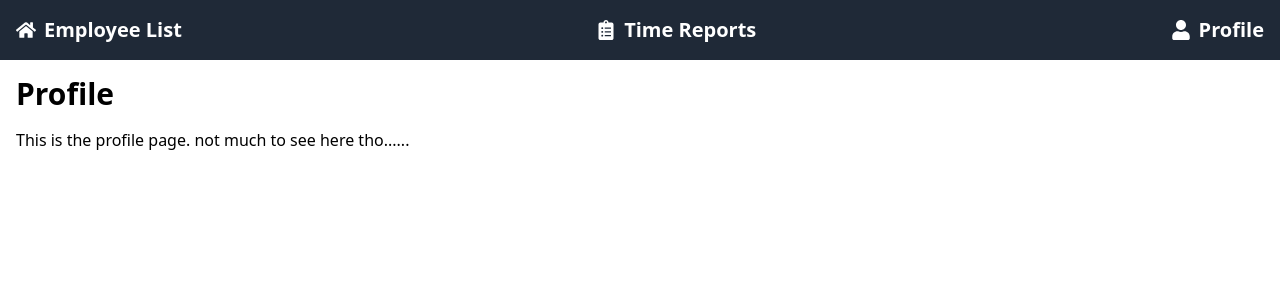
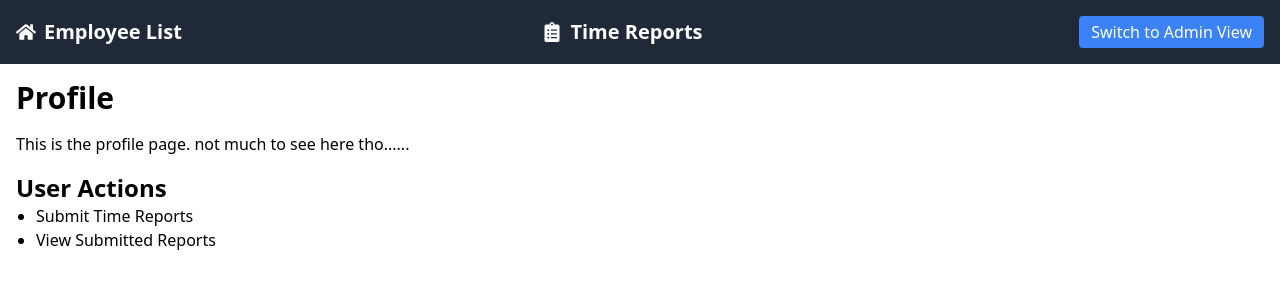
Before and after one commit to Junotas/work-report-frontend, a React (Vite) app: page /work-report-frontend/profile in a window 1280 px wide. Shown: the top 300 px of the page. Built offline with nearby package versions, Linux system fonts and the light colour scheme.

Commit message:
added useState roles to the project for demo purposes

```diff
--- a/src/App.tsx
+++ b/src/App.tsx
@@ -1,4 +1,4 @@
-import React from 'react';
+import React, { useState } from 'react';
 import { BrowserRouter as Router, Route, Routes } from 'react-router-dom';
 import Header from './components/Header';
 import EmployeeListPage from './pages/EmployeeListPage';
@@ -8,15 +8,21 @@ import TimeReportListPage from './pages/TimeReportListPage';
 import './index.css';
 
 const App: React.FC = () => {
+  const [userRole, setUserRole] = useState<string>('user'); // Initialize as 'user'
+
   return (
     <Router basename="/work-report-frontend">
       <div>
-        <Header />
+        <Header userRole={userRole} setUserRole={setUserRole} /> {/* Pass userRole and setUserRole */}
         <Routes>
-          <Route path="/" element={<EmployeeListPage />} />
-          <Route path="/employees/:employeeId" element={<EmployeeProfilePage />} />
-          <Route path="/profile" element={<ProfilePage />} />
-          <Route path="/time-reports" element={<TimeReportListPage />} />
+          {/* @ts-expect-error: Ignoring type error for userRole prop */}
+          <Route path="/" element={<EmployeeListPage userRole={userRole} />} />
+          {/* @ts-expect-error: Ignoring type error for userRole prop */}
+          <Route path="/employees/:employeeId" element={<EmployeeProfilePage userRole={userRole} />} />
+          {/* @ts-expect-error: Ignoring type error for userRole prop */}
+          <Route path="/profile" element={<ProfilePage userRole={userRole} />} />
+          {/* @ts-expect-error: Ignoring type error for userRole prop */}
+          <Route path="/time-reports" element={<TimeReportListPage userRole={userRole} />} />
         </Routes>
       </div>
     </Router>
--- a/src/components/EmployeeList.tsx
+++ b/src/components/EmployeeList.tsx
@@ -12,9 +12,10 @@ interface Employee {
 interface EmployeeListProps {
   employees: Employee[] | null;
   onRemoveEmployee: (employeeId: number) => void;
+  userRole: 'admin' | 'user';
 }
 
-const EmployeeList: React.FC<EmployeeListProps> = ({ employees, onRemoveEmployee }) => {
+const EmployeeList: React.FC<EmployeeListProps> = ({ employees, onRemoveEmployee, userRole }) => {
   if (!employees || !Array.isArray(employees)) {
     return <div>No employees available</div>;
   }
@@ -24,12 +25,14 @@ const EmployeeList: React.FC<EmployeeListProps> = ({ employees, onRemoveEmployee
       {employees.map((employee) => (
         <li key={employee.id} className="flex justify-between items-center p-2 mb-2 bg-gray-100 rounded cursor-pointer hover:bg-gray-200">
           <Link to={`/employees/${employee.id}`} className="text-blue-500 hover:underline">{employee.name}</Link>
+          {userRole === 'admin' && (
             <button
               onClick={() => onRemoveEmployee(employee.id)}
               className="bg-red-500 text-white px-3 py-1 rounded hover:bg-red-700"
             >
               <FaTrash />
             </button>
+          )}
         </li>
       ))}
     </ul>
--- a/src/components/EmployeeProfile.tsx
+++ b/src/components/EmployeeProfile.tsx
@@ -1,3 +1,4 @@
+import React from 'react';
 import { useForm, Controller, SubmitHandler } from 'react-hook-form';
 import { LocalizationProvider, DateTimePicker } from '@mui/x-date-pickers';
 import { AdapterDayjs } from '@mui/x-date-pickers/AdapterDayjs';
@@ -20,11 +21,12 @@ interface TimeReport {
 
 interface EmployeeProfileProps {
   employee: Employee;
+  userRole: 'admin' | 'user';
 }
 
 const dateFormat = "YYYY-MM-DDTHH:mm:ss";
 
-const EmployeeProfile: React.FC<EmployeeProfileProps> = ({ employee }) => {
+const EmployeeProfile: React.FC<EmployeeProfileProps> = ({ employee, userRole }) => {
   const { control, handleSubmit } = useForm<TimeReport>();
 
   const onSubmit: SubmitHandler<TimeReport> = async (data) => {
@@ -56,6 +58,7 @@ const EmployeeProfile: React.FC<EmployeeProfileProps> = ({ employee }) => {
       <p>Admin: {employee.isAdmin ? 'Yes' : 'No'}</p>
 
       <h3 className="text-xl font-semibold mt-6 mb-2">Report Hours Worked</h3>
+      {userRole === 'user' && (
         <LocalizationProvider dateAdapter={AdapterDayjs}>
           <form onSubmit={handleSubmit(onSubmit)}>
             <Controller
@@ -91,6 +94,7 @@ const EmployeeProfile: React.FC<EmployeeProfileProps> = ({ employee }) => {
             </Button>
           </form>
         </LocalizationProvider>
+      )}
     </div>
   );
 };
--- a/src/components/Header.tsx
+++ b/src/components/Header.tsx
@@ -1,8 +1,17 @@
 import React from 'react';
 import { Link } from 'react-router-dom';
-import { FaUser, FaClipboardList, FaHome } from 'react-icons/fa';
+import {  FaClipboardList, FaHome } from 'react-icons/fa';
 
-const Header: React.FC = () => {
+interface HeaderProps {
+  userRole: string;
+  setUserRole: React.Dispatch<React.SetStateAction<string>>;
+}
+
+const Header: React.FC<HeaderProps> = ({ userRole, setUserRole }) => {
+  const toggleRole = () => {
+    setUserRole(prevRole => (prevRole === 'admin' ? 'user' : 'admin'));
+  };
+
   return (
     <header className="flex justify-between items-center p-4 bg-gray-800 text-white">
       <Link to="/" className="flex items-center text-xl font-bold">
@@ -11,9 +20,12 @@ const Header: React.FC = () => {
       <Link to="/time-reports" className="flex items-center text-xl font-bold">
         <FaClipboardList className="mr-2" /> Time Reports
       </Link>
-      <Link to="/profile" className="flex items-center text-xl font-bold">
-        <FaUser className="mr-2" /> Profile
-      </Link>
+      <button
+        onClick={toggleRole}
+        className="bg-blue-500 text-white px-3 py-1 rounded hover:bg-blue-700 ml-4"
+      >
+        Switch to {userRole === 'admin' ? 'User' : 'Admin'} View
+      </button>
     </header>
   );
 };
--- a/src/components/TimeReportList.tsx
+++ b/src/components/TimeReportList.tsx
@@ -18,9 +18,10 @@ interface TimeReportListProps {
   timeReports: TimeReport[];
   toggleApproval: (id: number, isApproved: boolean) => void;
   deleteTimeReport: (id: number) => void;
+  userRole: 'admin' | 'user';
 }
 
-const TimeReportList: React.FC<TimeReportListProps> = ({ timeReports, toggleApproval, deleteTimeReport }) => {
+const TimeReportList: React.FC<TimeReportListProps> = ({ timeReports, toggleApproval, deleteTimeReport, userRole }) => {
   return (
     <ul className="list-none p-0">
       {timeReports.map((report) => (
@@ -28,12 +29,16 @@ const TimeReportList: React.FC<TimeReportListProps> = ({ timeReports, toggleAppr
           <span>{`Report ID: ${report.id}, Employee: ${report.employeeName || 'Unknown'}`}</span>
           <span>{`From: ${dayjs(report.startTime).format('DD/MM/YYYY hh:mm')} To: ${dayjs(report.endTime).format('DD/MM/YYYY hh:mm')}`}</span>
           <div className="flex space-x-2">
+            {userRole === 'admin' && (
+              <>
                 <button onClick={() => toggleApproval(report.id, report.isApproved)} className="bg-blue-500 text-white px-3 py-1 rounded hover:bg-blue-700">
                   {report.isApproved ? <FaTimes /> : <FaCheck />}
                 </button>
                 <button onClick={() => deleteTimeReport(report.id)} className="bg-red-500 text-white px-3 py-1 rounded hover:bg-red-700">
                   <FaTrash />
                 </button>
+              </>
+            )}
           </div>
         </li>
       ))}
--- a/src/pages/EmployeeListPage.tsx
+++ b/src/pages/EmployeeListPage.tsx
@@ -6,7 +6,11 @@ import axios from 'axios';
 import { API_BASE_URL } from '../apiConfig';
 import { FaPlus, FaSync, FaEye, FaEyeSlash } from 'react-icons/fa';
 
-const EmployeeListPage: React.FC = () => {
+interface EmployeeListPageProps {
+  userRole: 'admin' | 'user';
+}
+
+const EmployeeListPage: React.FC<EmployeeListPageProps> = ({ userRole }) => {
   const { isLoading, error, data: employees, refetch } = useEmployees();
   const [newEmployeeName, setNewEmployeeName] = useState('');
   const [newEmployeeEmail, setNewEmployeeEmail] = useState('');
@@ -68,6 +72,7 @@ const EmployeeListPage: React.FC = () => {
     <div className="container mx-auto p-4">
       <header className="flex justify-between items-center mb-4">
         <h1 className="text-3xl font-bold">Employee List</h1>
+        {userRole === 'admin' && (
           <Button
             onClick={toggleAddEmployee}
             className="bg-blue-500 text-white px-3 py-1 rounded hover:bg-blue-700"
@@ -76,8 +81,9 @@ const EmployeeListPage: React.FC = () => {
           >
             {showAddEmployee ? 'Hide Add Employee' : 'Show Add Employee'}
           </Button>
+        )}
       </header>
-      {showAddEmployee && (
+      {showAddEmployee && userRole === 'admin' && (
         <div className="mb-4">
           <TextField
             label="Name"
@@ -132,11 +138,11 @@ const EmployeeListPage: React.FC = () => {
       />
       <h2 className="text-2xl font-bold mb-2">Admin Employees</h2>
       {adminEmployees && (
-        <EmployeeList employees={adminEmployees} onRemoveEmployee={handleRemoveEmployee} />
+        <EmployeeList employees={adminEmployees} onRemoveEmployee={handleRemoveEmployee} userRole={userRole} />
       )}
       <h2 className="text-2xl font-bold mb-2">Non-Admin Employees</h2>
       {nonAdminEmployees && (
-        <EmployeeList employees={nonAdminEmployees} onRemoveEmployee={handleRemoveEmployee} />
+        <EmployeeList employees={nonAdminEmployees} onRemoveEmployee={handleRemoveEmployee} userRole={userRole} />
       )}
     </div>
   );
--- a/src/pages/EmployeeProfilePage.tsx
+++ b/src/pages/EmployeeProfilePage.tsx
@@ -3,7 +3,11 @@ import { useParams } from 'react-router-dom';
 import { useEmployees } from '../useEmployees';
 import EmployeeProfile from '../components/EmployeeProfile';
 
-const EmployeeProfilePage: React.FC = () => {
+interface EmployeeProfilePageProps {
+  userRole: 'admin' | 'user';
+}
+
+const EmployeeProfilePage: React.FC<EmployeeProfilePageProps> = ({ userRole }) => {
   const { employeeId } = useParams<{ employeeId: string }>();
   const { isLoading, error, data: employees } = useEmployees();
 
@@ -20,7 +24,7 @@ const EmployeeProfilePage: React.FC = () => {
         <h1 className="text-3xl font-bold">Employee Profile</h1>
       </header>
       <main>
-        <EmployeeProfile employee={employee} />
+        <EmployeeProfile employee={employee} userRole={userRole} />
       </main>
     </div>
   );
--- a/src/pages/ProfilePage.tsx
+++ b/src/pages/ProfilePage.tsx
@@ -1,6 +1,10 @@
 import React from 'react';
 
-const ProfilePage: React.FC = () => {
+interface ProfilePageProps {
+  userRole: 'admin' | 'user';
+}
+
+const ProfilePage: React.FC<ProfilePageProps> = ({ userRole }) => {
   return (
     <div className="container mx-auto p-4">
       <header className="mb-4">
@@ -8,6 +12,25 @@ const ProfilePage: React.FC = () => {
       </header>
       <main>
         <p>This is the profile page. not much to see here tho......</p>
+        {userRole === 'admin' && (
+          <div>
+            <h2 className="text-2xl font-bold mt-4">Admin Actions</h2>
+            <ul className="list-disc ml-5">
+              <li>Manage Employees</li>
+              <li>View Reports</li>
+              <li>Approve/Disapprove Time Reports</li>
+            </ul>
+          </div>
+        )}
+        {userRole === 'user' && (
+          <div>
+            <h2 className="text-2xl font-bold mt-4">User Actions</h2>
+            <ul className="list-disc ml-5">
+              <li>Submit Time Reports</li>
+              <li>View Submitted Reports</li>
+            </ul>
+          </div>
+        )}
       </main>
     </div>
   );
--- a/src/pages/TimeReportListPage.tsx
+++ b/src/pages/TimeReportListPage.tsx
@@ -20,7 +20,11 @@ interface TimeReport {
   isApproved: boolean;
 }
 
-const TimeReportListPage: React.FC = () => {
+interface TimeReportListPageProps {
+  userRole: 'admin' | 'user';
+}
+
+const TimeReportListPage: React.FC<TimeReportListPageProps> = ({ userRole }) => {
   const [timeReports, setTimeReports] = useState<TimeReport[]>([]);
 
   useEffect(() => {
@@ -46,6 +50,8 @@ const TimeReportListPage: React.FC = () => {
   }, []);
 
   const toggleApproval = async (id: number, isApproved: boolean) => {
+    if (userRole !== 'admin') return; // Only admins can approve or disapprove reports
+
     try {
       await axios.patch(`${API_BASE_URL}/api/time-reports/approve/${id}`, { isApproved: !isApproved });
       setTimeReports(timeReports.map(report => report.id === id ? { ...report, isApproved: !isApproved } : report));
@@ -55,6 +61,8 @@ const TimeReportListPage: React.FC = () => {
   };
 
   const deleteTimeReport = async (id: number) => {
+    if (userRole !== 'admin') return; // Only admins can delete reports
+
     try {
       await axios.delete(`${API_BASE_URL}/api/time-reports/${id}`);
       setTimeReports(timeReports.filter(report => report.id !== id));
@@ -71,13 +79,13 @@ const TimeReportListPage: React.FC = () => {
       <h1 className="text-3xl font-bold mb-4">Time Reports</h1>
       <h2 className="text-2xl font-bold mb-2">Approved Reports</h2>
       {approvedReports.length > 0 ? (
-        <TimeReportList timeReports={approvedReports} toggleApproval={toggleApproval} deleteTimeReport={deleteTimeReport} />
+        <TimeReportList timeReports={approvedReports} toggleApproval={toggleApproval} deleteTimeReport={deleteTimeReport} userRole={userRole} />
       ) : (
         <p>No approved reports found.</p>
       )}
       <h2 className="text-2xl font-bold mb-2">Non-Approved Reports</h2>
       {nonApprovedReports.length > 0 ? (
-        <TimeReportList timeReports={nonApprovedReports} toggleApproval={toggleApproval} deleteTimeReport={deleteTimeReport} />
+        <TimeReportList timeReports={nonApprovedReports} toggleApproval={toggleApproval} deleteTimeReport={deleteTimeReport} userRole={userRole} />
       ) : (
         <p>No non-approved reports found.</p>
       )}
```
Also changed, not shown: src/pages/test.tsx (deleted). Lines whose indentation alone changed are shown as unchanged.
